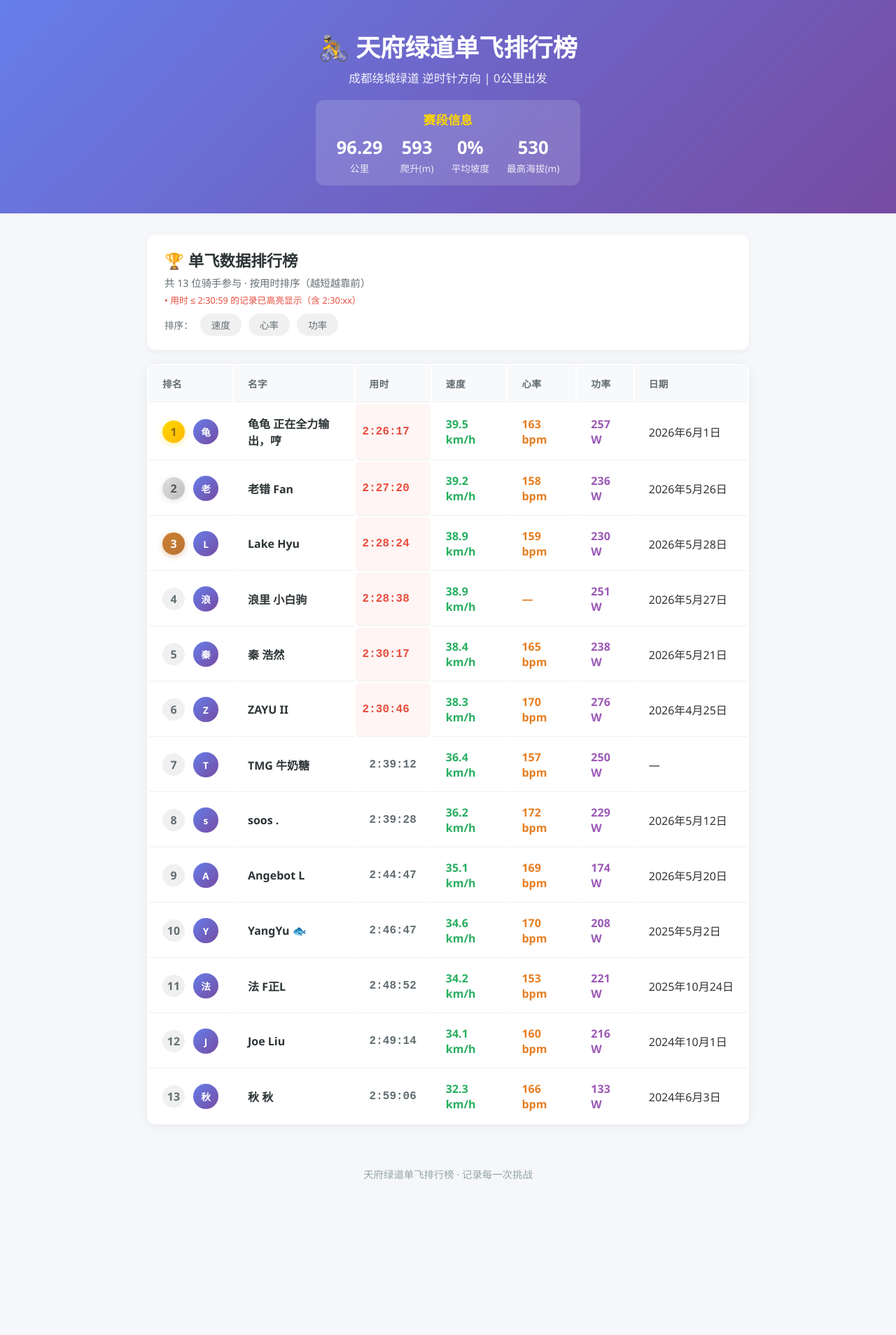
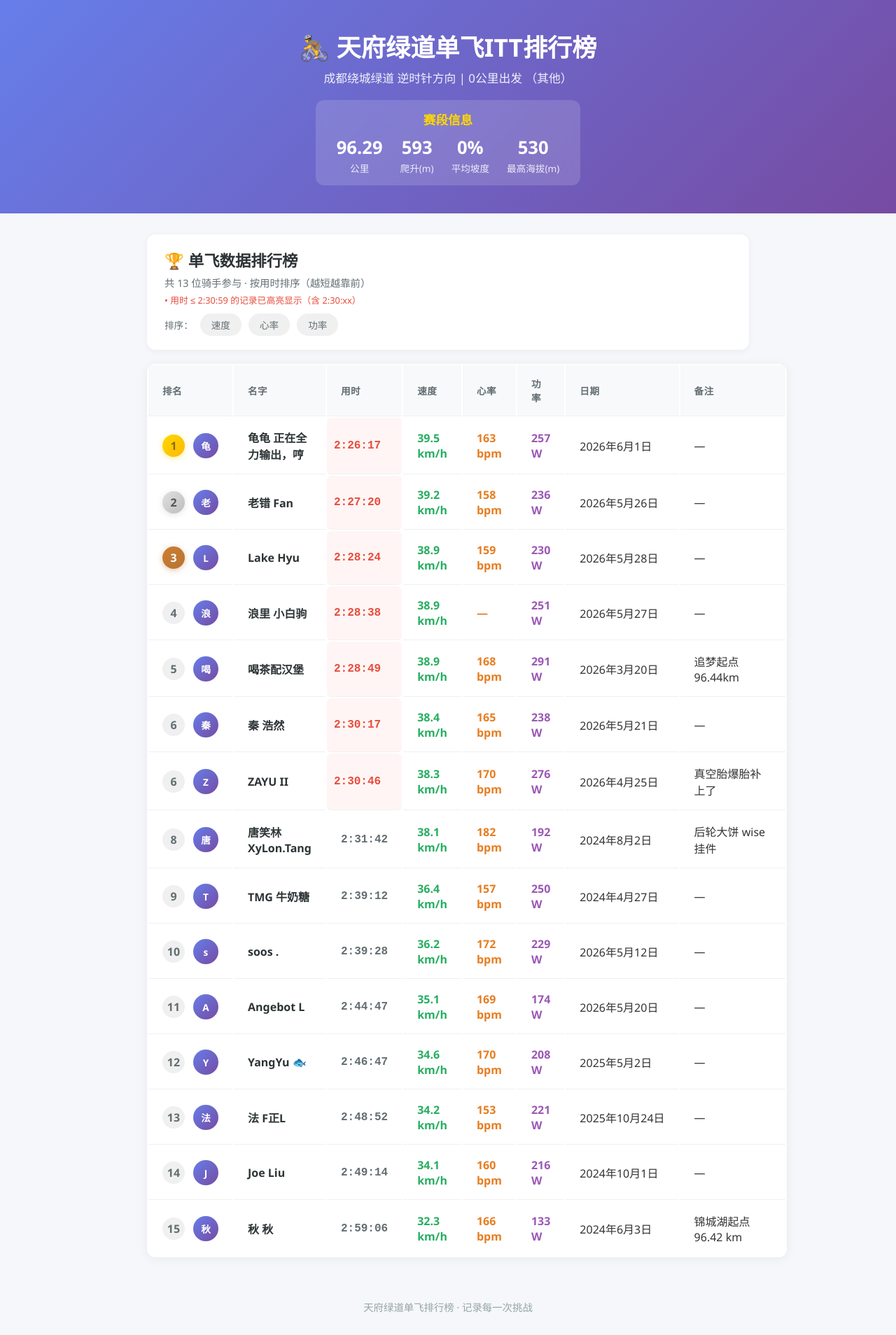
Before and after one commit to techysy/techysy.github.io, a Jekyll site: the page TianfuGreenway.html, which Jekyll copies as it is, in a window 1280 px wide. Shown: the whole page at 70% size. Built offline with Jekyll 4.4.1, drawn with Linux system fonts in a browser that asks for light colours; before the commit the page ends 1718 px from its top, so only the background shows below that.

Commit message:
Update TianfuGreenway.html

```diff
--- a/TianfuGreenway.html
+++ b/TianfuGreenway.html
@@ -232,6 +232,11 @@
             white-space: nowrap;
         }
 
+        .remark-cell {
+            min-width: 150px;
+            max-width: 200px;
+        }
+
         /* 页脚 */
         .footer {
             text-align: center;
@@ -302,8 +307,8 @@
 <body>
     <!-- 顶部横幅 -->
     <div class="hero-section">
-        <h1 class="hero-title">🚴 天府绿道单飞排行榜</h1>
-        <p class="hero-subtitle">成都绕城绿道 逆时针方向 | 0公里出发</p>
+        <h1 class="hero-title">🚴 天府绿道单飞ITT排行榜</h1>
+        <p class="hero-subtitle">成都绕城绿道 逆时针方向 | 0公里出发 （其他）</p>
         <div class="stage-info">
             <h3>赛段信息</h3>
             <div class="stage-stats">
@@ -354,6 +359,7 @@
                     <th>心率</th>
                     <th>功率</th>
                     <th class="date-cell">日期</th>
+                    <th class="remark-cell">备注</th>
                 </tr>
             </thead>
             <tbody id="tableBody">
@@ -370,6 +376,7 @@
                     <td class="heart-cell">163 bpm</td>
                     <td class="power-cell">257 W</td>
                     <td class="date-cell">2026年6月1日</td>
+                    <td class="remark-cell">—</td>
                 </tr>
                 <tr data-time="2:27:20" data-speed="39.2" data-heart="158" data-power="236">
                     <td>
@@ -384,6 +391,7 @@
                     <td class="heart-cell">158 bpm</td>
                     <td class="power-cell">236 W</td>
                     <td class="date-cell">2026年5月26日</td>
+                    <td class="remark-cell">—</td>
                 </tr>
                 <tr data-time="2:28:24" data-speed="38.9" data-heart="159" data-power="230">
                     <td>
@@ -398,6 +406,7 @@
                     <td class="heart-cell">159 bpm</td>
                     <td class="power-cell">230 W</td>
                     <td class="date-cell">2026年5月28日</td>
+                    <td class="remark-cell">—</td>
                 </tr>
                 <tr data-time="2:28:38" data-speed="38.9" data-heart="0" data-power="251">
                     <td>
@@ -412,11 +421,27 @@
                     <td class="heart-cell">—</td>
                     <td class="power-cell">251 W</td>
                     <td class="date-cell">2026年5月27日</td>
+                    <td class="remark-cell">—</td>
+                </tr>
+                <tr data-time="2:28:49" data-speed="38.9" data-heart="168" data-power="291">
+                    <td>
+                        <div class="rank-cell">
+                            <div class="rank-number other">5</div>
+                            <div class="avatar">喝</div>
+                        </div>
+                    </td>
+                    <td class="name-cell">喝茶配汉堡</td>
+                    <td class="time-cell fast">2:28:49</td>
+                    <td class="speed-cell">38.9 km/h</td>
+                    <td class="heart-cell">168 bpm</td>
+                    <td class="power-cell">291 W</td>
+                    <td class="date-cell">2026年3月20日</td>
+                    <td class="remark-cell">追梦起点 96.44km</td>
                 </tr>
                 <tr data-time="2:30:17" data-speed="38.4" data-heart="165" data-power="238">
                     <td>
                         <div class="rank-cell">
-                            <div class="rank-number other">5</div>
+                            <div class="rank-number other">6</div>
                             <div class="avatar">秦</div>
                         </div>
                     </td>
@@ -426,6 +451,7 @@
                     <td class="heart-cell">165 bpm</td>
                     <td class="power-cell">238 W</td>
                     <td class="date-cell">2026年5月21日</td>
+                    <td class="remark-cell">—</td>
                 </tr>
                 <tr data-time="2:30:46" data-speed="38.3" data-heart="170" data-power="276">
                     <td>
@@ -440,11 +466,27 @@
                     <td class="heart-cell">170 bpm</td>
                     <td class="power-cell">276 W</td>
                     <td class="date-cell">2026年4月25日</td>
+                    <td class="remark-cell">真空胎爆胎补上了</td>
+                </tr>
+                <tr data-time="2:31:42" data-speed="38.1" data-heart="182" data-power="192">
+                    <td>
+                        <div class="rank-cell">
+                            <div class="rank-number other">8</div>
+                            <div class="avatar">唐</div>
+                        </div>
+                    </td>
+                    <td class="name-cell">唐笑林 XyLon.Tang</td>
+                    <td class="time-cell normal">2:31:42</td>
+                    <td class="speed-cell">38.1 km/h</td>
+                    <td class="heart-cell">182 bpm</td>
+                    <td class="power-cell">192 W</td>
+                    <td class="date-cell">2024年8月2日</td>
+                    <td class="remark-cell">后轮大饼 wise挂件</td>
                 </tr>
                 <tr data-time="2:39:12" data-speed="36.4" data-heart="157" data-power="250">
                     <td>
                         <div class="rank-cell">
-                            <div class="rank-number other">7</div>
+                            <div class="rank-number other">9</div>
                             <div class="avatar">T</div>
                         </div>
                     </td>
@@ -453,12 +495,13 @@
                     <td class="speed-cell">36.4 km/h</td>
                     <td class="heart-cell">157 bpm</td>
                     <td class="power-cell">250 W</td>
-                    <td class="date-cell">—</td>
+                    <td class="date-cell">2024年4月27日</td>
+                    <td class="remark-cell">—</td>
                 </tr>
                 <tr data-time="2:39:28" data-speed="36.2" data-heart="172" data-power="229">
                     <td>
                         <div class="rank-cell">
-                            <div class="rank-number other">8</div>
+                            <div class="rank-number other">10</div>
                             <div class="avatar">s</div>
                         </div>
                     </td>
@@ -468,11 +511,12 @@
                     <td class="heart-cell">172 bpm</td>
                     <td class="power-cell">229 W</td>
                     <td class="date-cell">2026年5月12日</td>
+                    <td class="remark-cell">—</td>
                 </tr>
                 <tr data-time="2:44:47" data-speed="35.1" data-heart="169" data-power="0">
                     <td>
                         <div class="rank-cell">
-                            <div class="rank-number other">9</div>
+                            <div class="rank-number other">11</div>
                             <div class="avatar">A</div>
                         </div>
                     </td>
@@ -482,11 +526,12 @@
                     <td class="heart-cell">169 bpm</td>
                     <td class="power-cell">174 W</td>
                     <td class="date-cell">2026年5月20日</td>
+                    <td class="remark-cell">—</td>
                 </tr>
                 <tr data-time="2:46:47" data-speed="34.6" data-heart="170" data-power="208">
                     <td>
                         <div class="rank-cell">
-                            <div class="rank-number other">10</div>
+                            <div class="rank-number other">12</div>
                             <div class="avatar">Y</div>
                         </div>
                     </td>
@@ -496,11 +541,12 @@
                     <td class="heart-cell">170 bpm</td>
                     <td class="power-cell">208 W</td>
                     <td class="date-cell">2025年5月2日</td>
+                    <td class="remark-cell">—</td>
                 </tr>
                 <tr data-time="2:48:52" data-speed="34.2" data-heart="153" data-power="221">
                     <td>
                         <div class="rank-cell">
-                            <div class="rank-number other">11</div>
+                            <div class="rank-number other">13</div>
                             <div class="avatar">法</div>
                         </div>
                     </td>
@@ -510,11 +556,12 @@
                     <td class="heart-cell">153 bpm</td>
                     <td class="power-cell">221 W</td>
                     <td class="date-cell">2025年10月24日</td>
+                    <td class="remark-cell">—</td>
                 </tr>
                 <tr data-time="2:49:14" data-speed="34.1" data-heart="160" data-power="216">
                     <td>
                         <div class="rank-cell">
-                            <div class="rank-number other">12</div>
+                            <div class="rank-number other">14</div>
                             <div class="avatar">J</div>
                         </div>
                     </td>
@@ -524,11 +571,12 @@
                     <td class="heart-cell">160 bpm</td>
                     <td class="power-cell">216 W</td>
                     <td class="date-cell">2024年10月1日</td>
+                    <td class="remark-cell">—</td>
                 </tr>
                 <tr data-time="2:59:06" data-speed="32.3" data-heart="166" data-power="0">
                     <td>
                         <div class="rank-cell">
-                            <div class="rank-number other">13</div>
+                            <div class="rank-number other">15</div>
                             <div class="avatar">秋</div>
                         </div>
                     </td>
@@ -538,6 +586,7 @@
                     <td class="heart-cell">166 bpm</td>
                     <td class="power-cell">133 W</td>
                     <td class="date-cell">2024年6月3日</td>
+                    <td class="remark-cell">锦城湖起点 96.42 km</td>
                 </tr>
             </tbody>
         </table>
```
